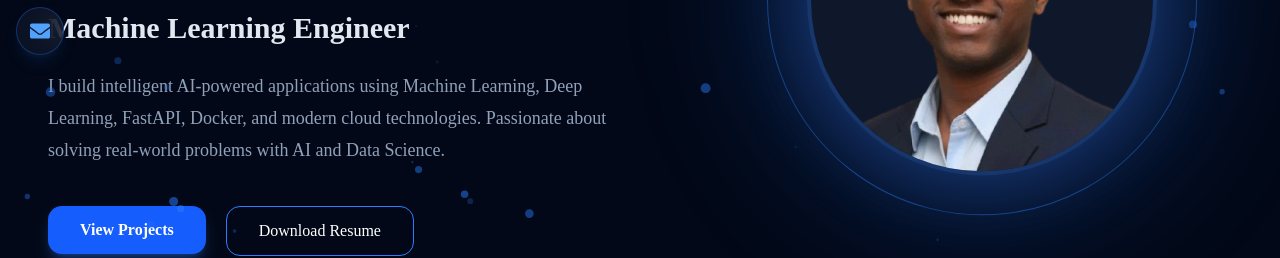
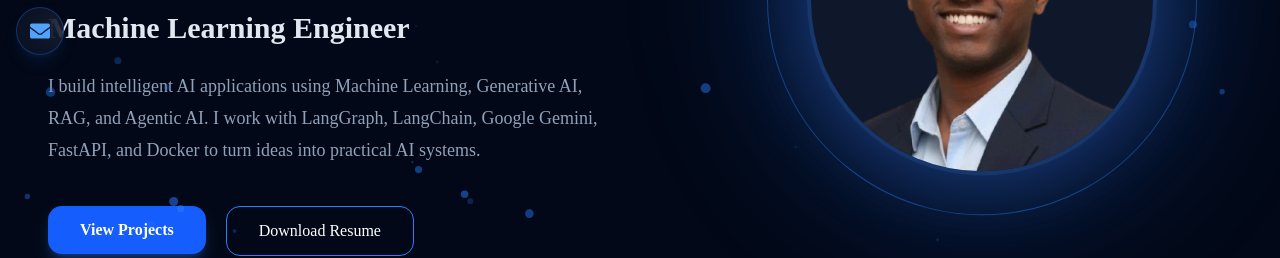
Before and after one commit to abhinaymeshram01/ml-portfolio, a Next.js app: page / in a window 1280 px wide. Shown: the part 437-695 px from the top of the page. Built offline with nearby package versions, Linux system fonts and the light colour scheme.

Commit message:
Refactor HeroContent component for clarity and updates
Updated the resume download button and improved the description of the role and skills.

```diff
--- a/components/hero/HeroContent.tsx
+++ b/components/hero/HeroContent.tsx
@@ -2,7 +2,7 @@
 
 import { motion } from "framer-motion";
 import { Button } from "@/components/ui/button";
-import Link from "next/dist/client/link";
+import Link from "next/link";
 
 export default function HeroContent() {
   return (
@@ -14,10 +14,12 @@ export default function HeroContent() {
         ease: "easeOut",
       }}
     >
+      {/* Greeting */}
       <p className="mb-4 font-semibold text-blue-400">
         👋 Hello, I'm
       </p>
 
+      {/* Name */}
       <h1 className="mt-4 text-6xl font-extrabold leading-tight tracking-tight text-white lg:text-7xl">
         Abhinay
         <br />
@@ -27,17 +29,22 @@ export default function HeroContent() {
         </span>
       </h1>
 
+      {/* Role */}
       <h2 className="mt-6 text-3xl font-semibold text-slate-200">
         Machine Learning Engineer
       </h2>
 
+      {/* Description */}
       <p className="mt-6 max-w-xl text-lg leading-8 text-slate-400">
-        I build intelligent AI-powered applications using Machine Learning,
-        Deep Learning, FastAPI, Docker, and modern cloud technologies.
-        Passionate about solving real-world problems with AI and Data Science.
+        I build intelligent AI applications using Machine Learning,
+        Generative AI, RAG, and Agentic AI. I work with LangGraph,
+        LangChain, Google Gemini, FastAPI, and Docker to turn ideas
+        into practical AI systems.
       </p>
 
+      {/* Buttons */}
       <div className="mt-10 flex flex-wrap gap-5">
+        {/* View Projects */}
         <Button
           size="lg"
           onClick={() => {
@@ -60,7 +67,13 @@ export default function HeroContent() {
           View Projects
         </Button>
 
-        <Link href="/Abhinay_meshram_resume.pdf" target="_blank" download aria-label="Download my resume">
+        {/* Download Resume */}
+        <Link
+          href="/Abhinay_meshram_resume.pdf"
+          target="_blank"
+          download
+          aria-label="Download my resume"
+        >
           <Button
             variant="outline"
             size="lg"
```
Lines whose indentation alone changed are shown as unchanged.
